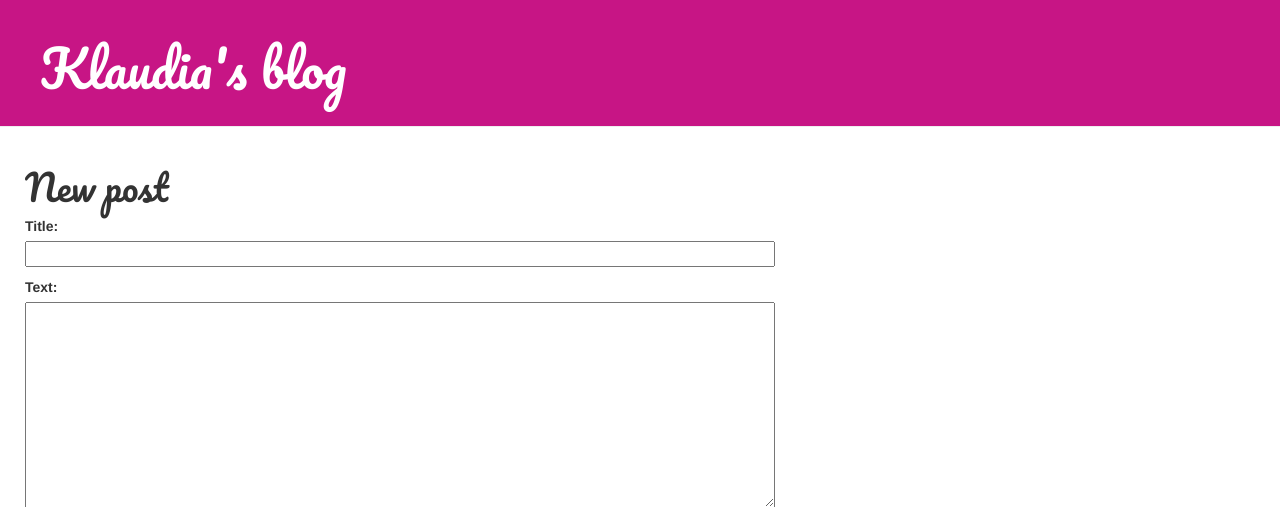
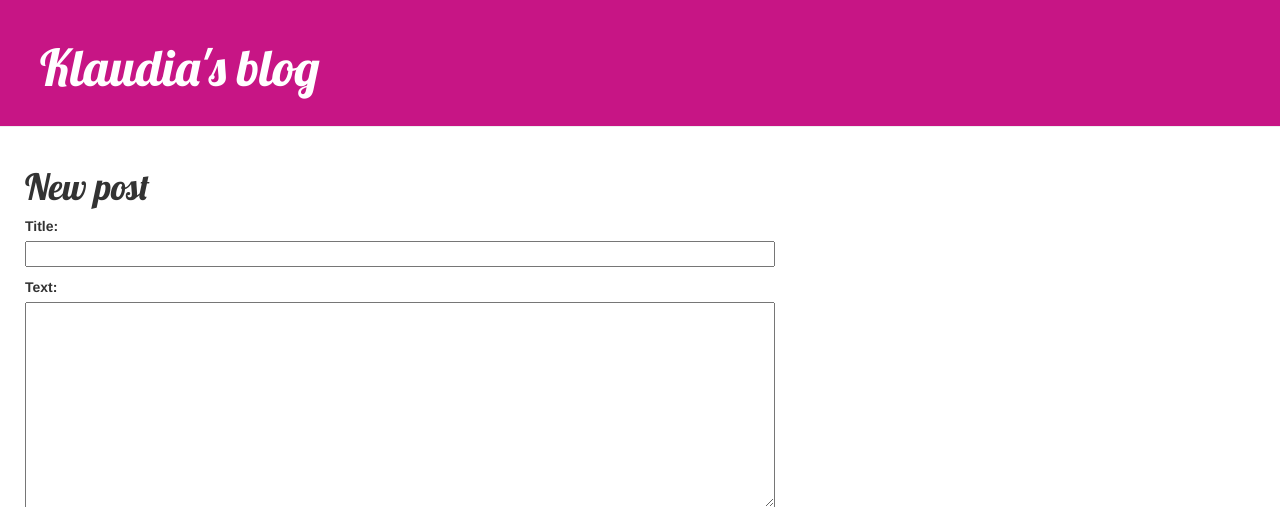
Before and after one commit to kziewiec/my-first-blog, a Django app: page /post/new/ in a window 1280 px wide. Shown: the top 507 px of the page. Run offline with Django 3.2, Linux system fonts and the light colour scheme; some libraries are stand-ins or nearby versions.

Commit message:
font changes3

```diff
--- a/blog/static/css/blog.css
+++ b/blog/static/css/blog.css
@@ -1,6 +1,6 @@
 h1 a {
   color: #8A2BE2;
-  font-family: 'Pacifico';
+  font-family: 'Lobster';
 }
 body {
   padding-left: 0px;
@@ -22,7 +22,7 @@ body {
 }
 
 h1, h2, h3, h4 {
-    font-family: 'Pacifico', cursive;
+    font-family: 'Lobster', cursive;
 }
 
 .date {
--- a/blog/templates/blog/base.html
+++ b/blog/templates/blog/base.html
@@ -5,7 +5,7 @@
         <link rel="stylesheet" href="//maxcdn.bootstrapcdn.com/bootstrap/3.2.0/css/bootstrap.min.css">
         <link rel="stylesheet" href="//maxcdn.bootstrapcdn.com/bootstrap/3.2.0/css/bootstrap-theme.min.css">
         <link rel="stylesheet" href="{% static 'css/blog.css' %}">
-        <link href="https://fonts.googleapis.com/css?family=Pacifico" rel="stylesheet">
+        <link href="//fonts.googleapis.com/css?family=Lobster&subset=latin,latin-ext" rel="stylesheet" type="text/css">
         <meta name="viewport" content="width=device-width, initial-scale=1.0" />
     </head>
     <body>
```
